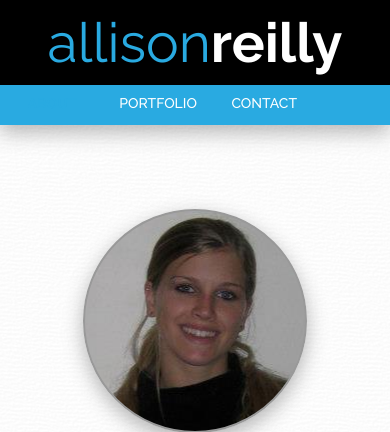
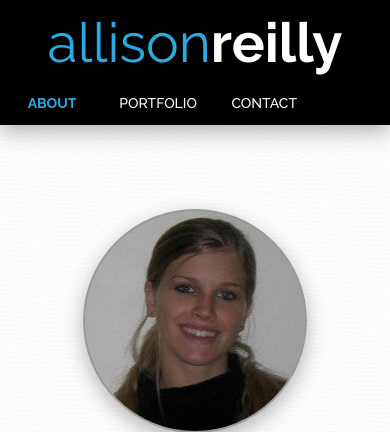
Before and after one commit to acreilly/AllisonReilly, a Sinatra app: page /about in a window 390 px wide. Shown: the top 432 px of the page. Run offline with Sinatra, Linux system fonts and the light colour scheme; some libraries are stand-ins or nearby versions.

Commit message:
fixing nav

```diff
--- a/public/css/application.css
+++ b/public/css/application.css
@@ -475,7 +475,6 @@ aside ul li a {
     position: relative;
     right: 0;
     top: 0;
-    background-color: #29AAE1;
   }
 
   nav ul li{
```
